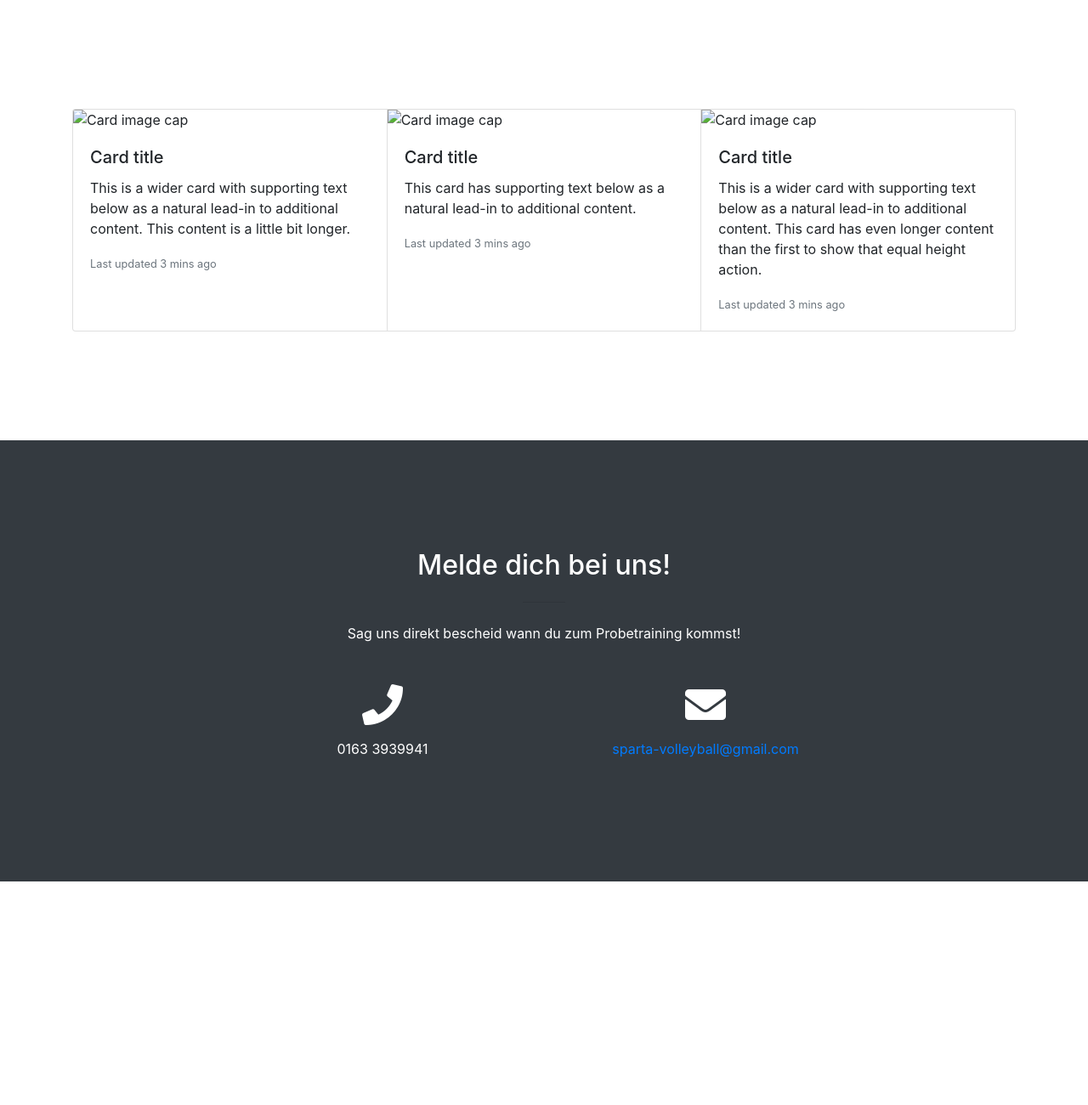
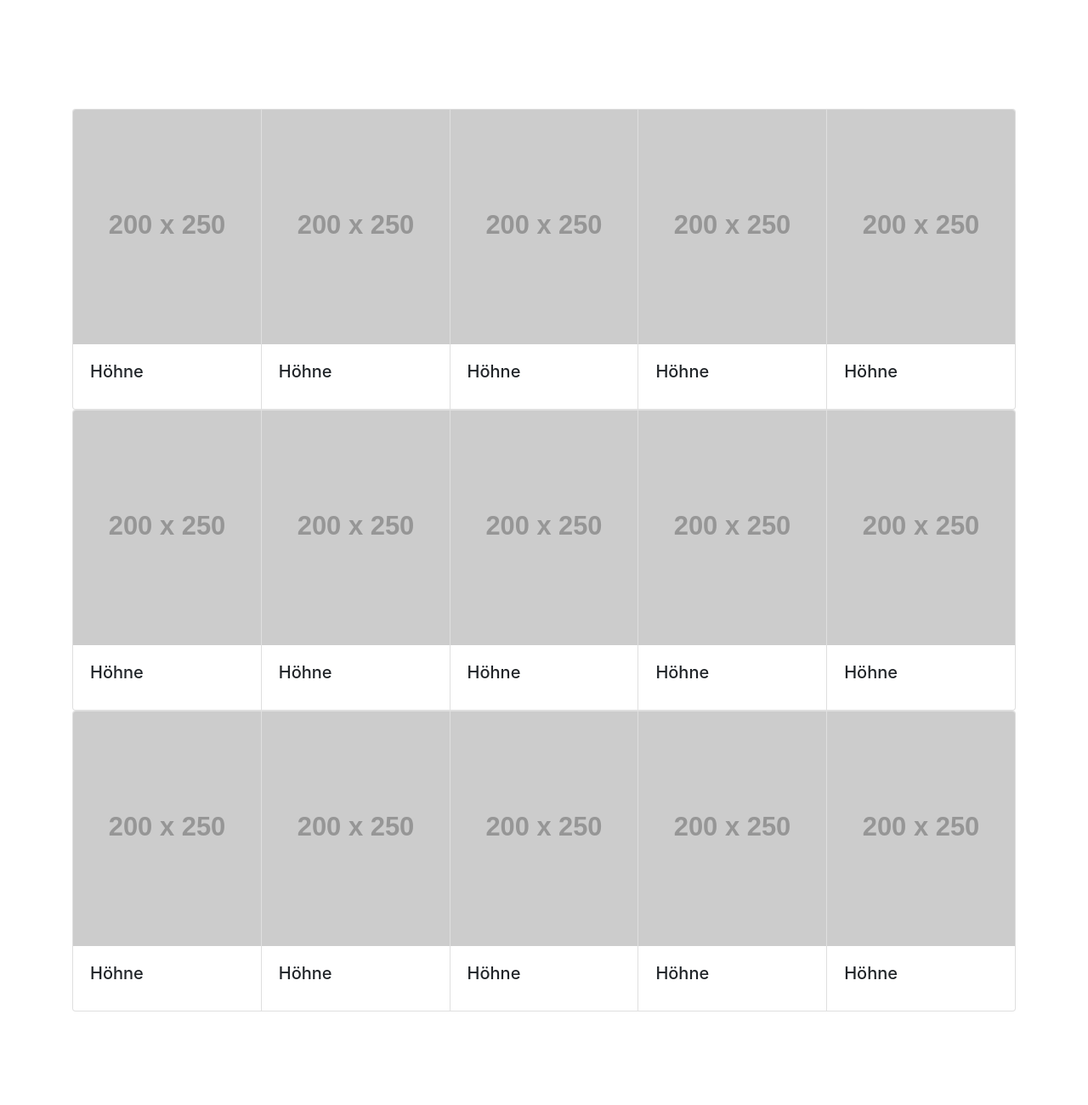
Before and after one commit to mhoehne/sparta, a website with bundled scripts: page index.html in a window 1280 px wide. Shown: the part 800-2100 px from the top of the page at 85% size. Before the commit the page ends 1837 px from the top, so only its background shows below. Built offline with nearby package versions, Linux system fonts and the light colour scheme; placeholder pictures from the web are drawn by us; files whose address does not match are found by name.

Commit message:
Update index.html

```diff
--- a/index.html
+++ b/index.html
@@ -85,32 +85,128 @@
     <section id="services">
       <div class="container">
         <div class="card-group">
+
+
+
+</div>
+      <div class="card-group">
   <div class="card">
-    <img class="card-img-top" src=".../100px180/" alt="Card image cap">
+    <img class="card-img-top" src="https://via.placeholder.com/200x250" alt="Card image cap">
     <div class="card-body">
-      <h5 class="card-title">Card title</h5>
-      <p class="card-text">This is a wider card with supporting text below as a natural lead-in to additional content. This content is a little bit longer.</p>
-      <p class="card-text"><small class="text-muted">Last updated 3 mins ago</small></p>
+      <h5 class="card-title">Höhne</h5>
+
+
     </div>
   </div>
+
+
+<div class="card">
+    <img class="card-img-top" src="https://via.placeholder.com/200x250" alt="Card image cap">
+    <div class="card-body">
+      <h5 class="card-title">Höhne</h5>
+
+
+    </div>
+  </div><div class="card">
+    <img class="card-img-top" src="https://via.placeholder.com/200x250" alt="Card image cap">
+    <div class="card-body">
+      <h5 class="card-title">Höhne</h5>
+
+
+    </div>
+  </div><div class="card">
+    <img class="card-img-top" src="https://via.placeholder.com/200x250" alt="Card image cap">
+    <div class="card-body">
+      <h5 class="card-title">Höhne</h5>
+
+
+    </div>
+  </div><div class="card">
+    <img class="card-img-top" src="https://via.placeholder.com/200x250" alt="Card image cap">
+    <div class="card-body">
+      <h5 class="card-title">Höhne</h5>
+
+
+    </div>
+  </div></div><div class="card-group">
   <div class="card">
-    <img class="card-img-top" src=".../100px180/" alt="Card image cap">
+    <img class="card-img-top" src="https://via.placeholder.com/200x250" alt="Card image cap">
     <div class="card-body">
-      <h5 class="card-title">Card title</h5>
-      <p class="card-text">This card has supporting text below as a natural lead-in to additional content.</p>
-      <p class="card-text"><small class="text-muted">Last updated 3 mins ago</small></p>
+      <h5 class="card-title">Höhne</h5>
+
+
     </div>
   </div>
+
+
+<div class="card">
+    <img class="card-img-top" src="https://via.placeholder.com/200x250" alt="Card image cap">
+    <div class="card-body">
+      <h5 class="card-title">Höhne</h5>
+
+
+    </div>
+  </div><div class="card">
+    <img class="card-img-top" src="https://via.placeholder.com/200x250" alt="Card image cap">
+    <div class="card-body">
+      <h5 class="card-title">Höhne</h5>
+
+
+    </div>
+  </div><div class="card">
+    <img class="card-img-top" src="https://via.placeholder.com/200x250" alt="Card image cap">
+    <div class="card-body">
+      <h5 class="card-title">Höhne</h5>
+
+
+    </div>
+  </div><div class="card">
+    <img class="card-img-top" src="https://via.placeholder.com/200x250" alt="Card image cap">
+    <div class="card-body">
+      <h5 class="card-title">Höhne</h5>
+
+
+    </div>
+  </div></div><div class="card-group">
   <div class="card">
-    <img class="card-img-top" src=".../100px180/" alt="Card image cap">
+    <img class="card-img-top" src="https://via.placeholder.com/200x250" alt="Card image cap">
     <div class="card-body">
-      <h5 class="card-title">Card title</h5>
-      <p class="card-text">This is a wider card with supporting text below as a natural lead-in to additional content. This card has even longer content than the first to show that equal height action.</p>
-      <p class="card-text"><small class="text-muted">Last updated 3 mins ago</small></p>
+      <h5 class="card-title">Höhne</h5>
+
+
     </div>
   </div>
-</div>
-      </div>
+
+
+<div class="card">
+    <img class="card-img-top" src="https://via.placeholder.com/200x250" alt="Card image cap">
+    <div class="card-body">
+      <h5 class="card-title">Höhne</h5>
+
+
+    </div>
+  </div><div class="card">
+    <img class="card-img-top" src="https://via.placeholder.com/200x250" alt="Card image cap">
+    <div class="card-body">
+      <h5 class="card-title">Höhne</h5>
+
+
+    </div>
+  </div><div class="card">
+    <img class="card-img-top" src="https://via.placeholder.com/200x250" alt="Card image cap">
+    <div class="card-body">
+      <h5 class="card-title">Höhne</h5>
+
+
+    </div>
+  </div><div class="card">
+    <img class="card-img-top" src="https://via.placeholder.com/200x250" alt="Card image cap">
+    <div class="card-body">
+      <h5 class="card-title">Höhne</h5>
+
+
+    </div>
+  </div></div></div>
     </section>
 
 
```
